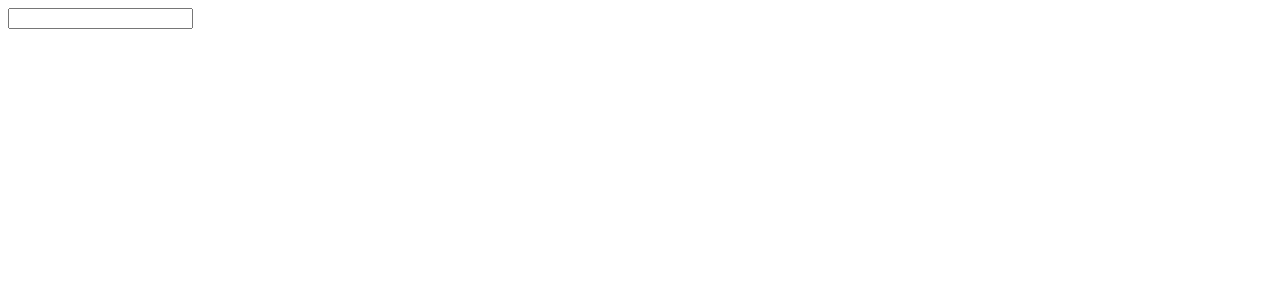
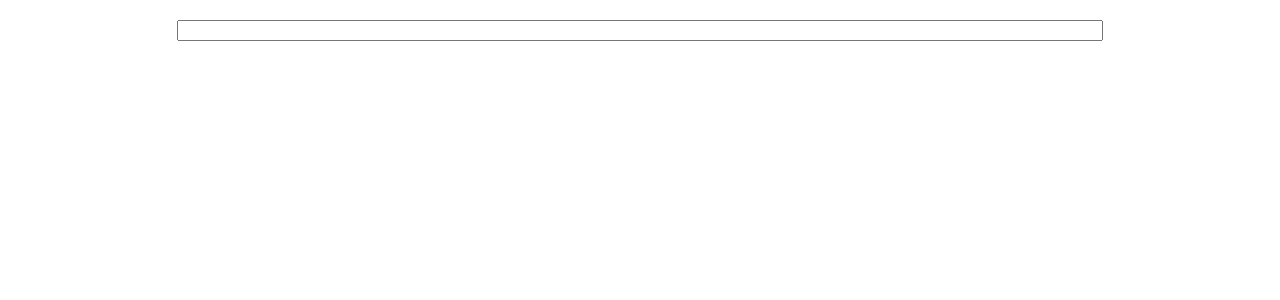
Before and after one commit to vasilischaniotis/video-browser, a Vue app: page / in a window 1280 px wide. Shown: the top 300 px of the page. Built offline with nearby package versions, Linux system fonts and the light colour scheme; the HTML template or start-up script is replaced by a standard one.

Commit message:
After lecture 57

```diff
--- a/src/App.vue
+++ b/src/App.vue
@@ -1,5 +1,5 @@
 <template>
-    <div>
+    <div class="container">
         <SearchBar @termChange="onTermChange"></SearchBar>
         <VideoList :videos="videos"></VideoList>
     </div>
--- a/src/components/SearchBar.vue
+++ b/src/components/SearchBar.vue
@@ -15,6 +15,13 @@ export default {
 };
 </script>
 
-<style>
+<style scoped>
+    input {
+        width: 75%;
+    }
 
+    div {
+        text-align: center;
+        margin: 20px;
+    }
 </style>
```
